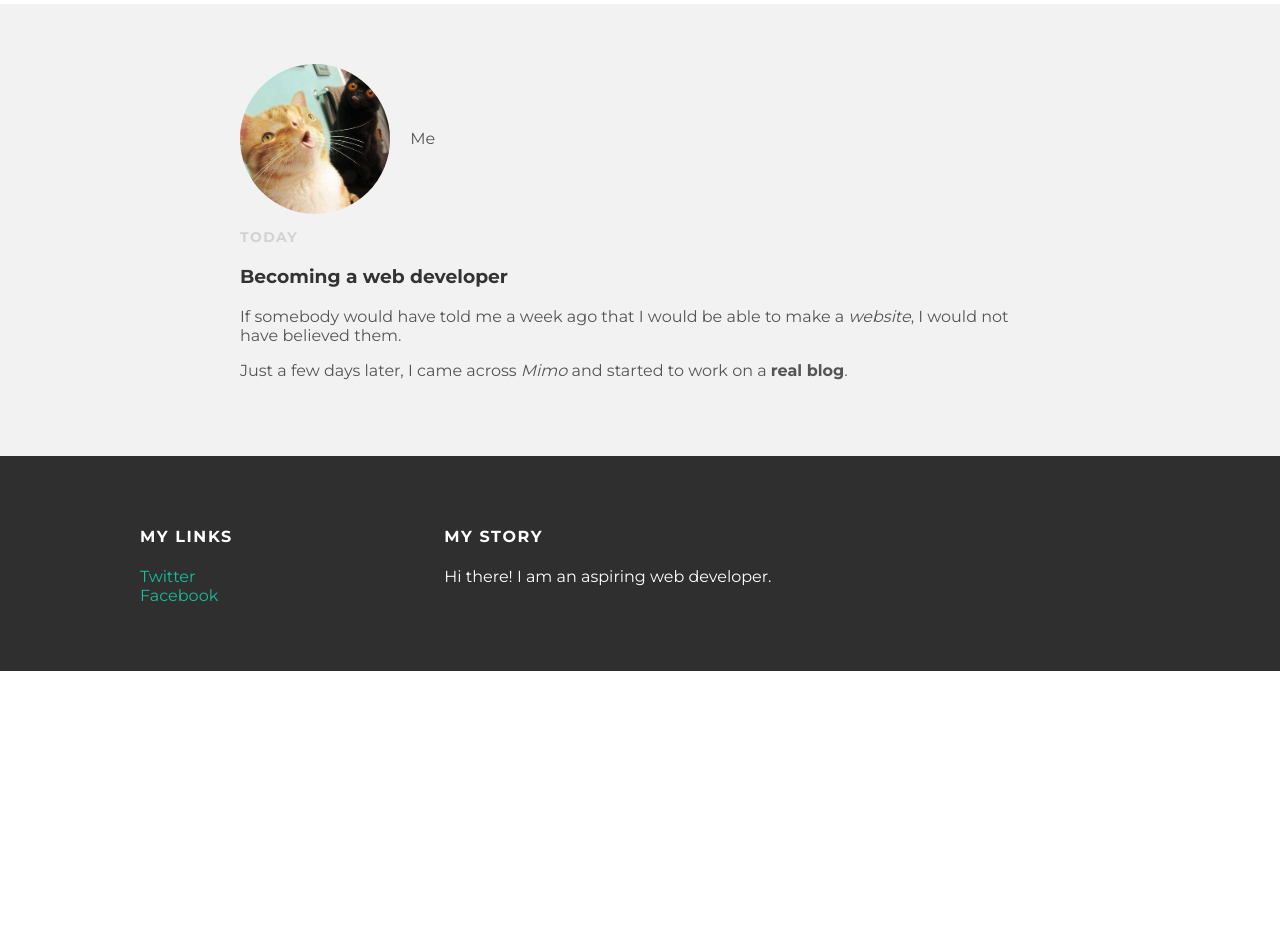
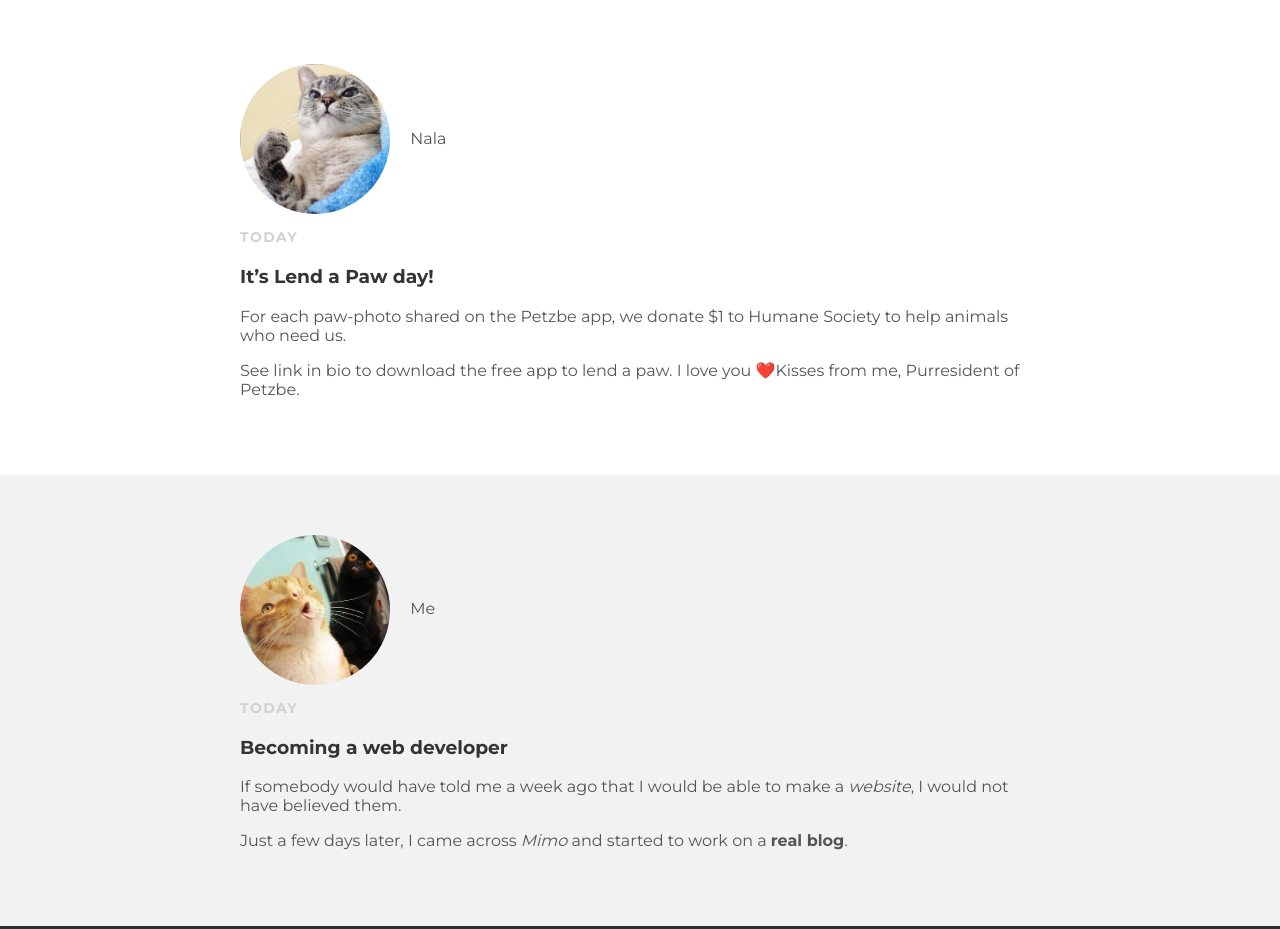
Before and after one commit to raglys/raglys.github.io, a plain HTML site: page index.html in a window 1280 px wide. Shown: the part 616-1545 px from the top of the page. Before the commit the page ends 1287 px from the top, so only its background shows below. Drawn offline with Linux system fonts and the light colour scheme.

Commit message:
Update index.html

```diff
--- a/index.html
+++ b/index.html
@@ -15,7 +15,7 @@
         </ul>
       </div>
     </div>
-    <div id="content">
+     <div id="content">
       <div class="post-container">
         <div class="post">
           <div class="post-author">
@@ -29,7 +29,23 @@
             <p>See link in bio to download the free app to lend a paw. I love you ❤️Kisses from me, Purresident of Petzbe.</p>
         </div>
       </div>
-      </div><div class="post-container">
+    </div>
+     <div id="content">
+      <div class="post-container">
+        <div class="post">
+          <div class="post-author">
+            <img src="nala.PNG">
+            <span>Nala</span>
+          </div>
+          <p class="post-date">Today</p>
+          <h3 class="post-title">It’s Lend a Paw day!</h3>
+          <div class="post-content">
+            <p>For each paw-photo shared on the Petzbe app, we donate $1 to Humane Society to help animals who need us.</p>
+            <p>See link in bio to download the free app to lend a paw. I love you ❤️Kisses from me, Purresident of Petzbe.</p>
+        </div>
+      </div>
+    </div>
+      <div class="post-container">
         <div class="post">
           <div class="post-author">
             <img src="me.jpg">
```
